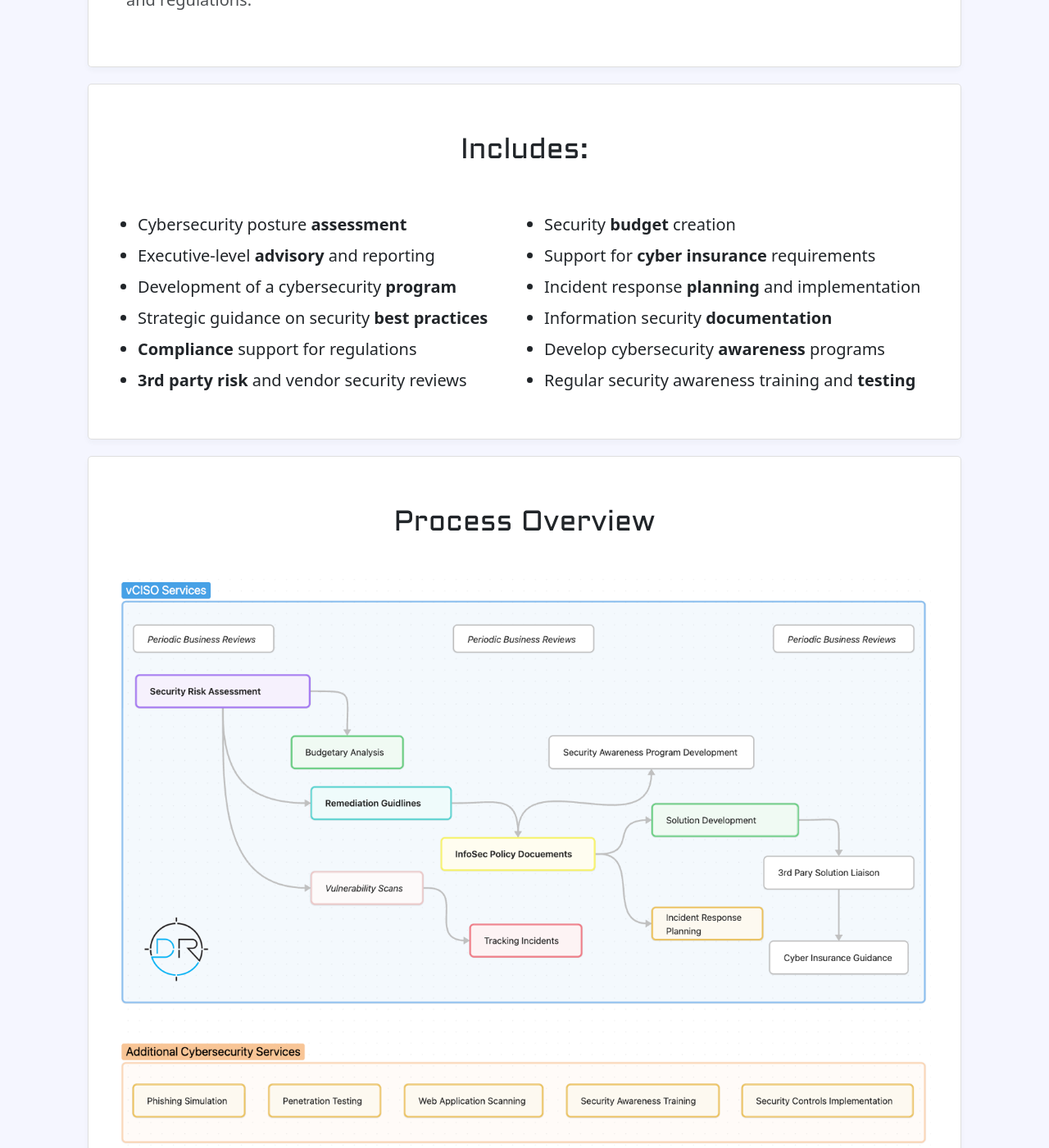
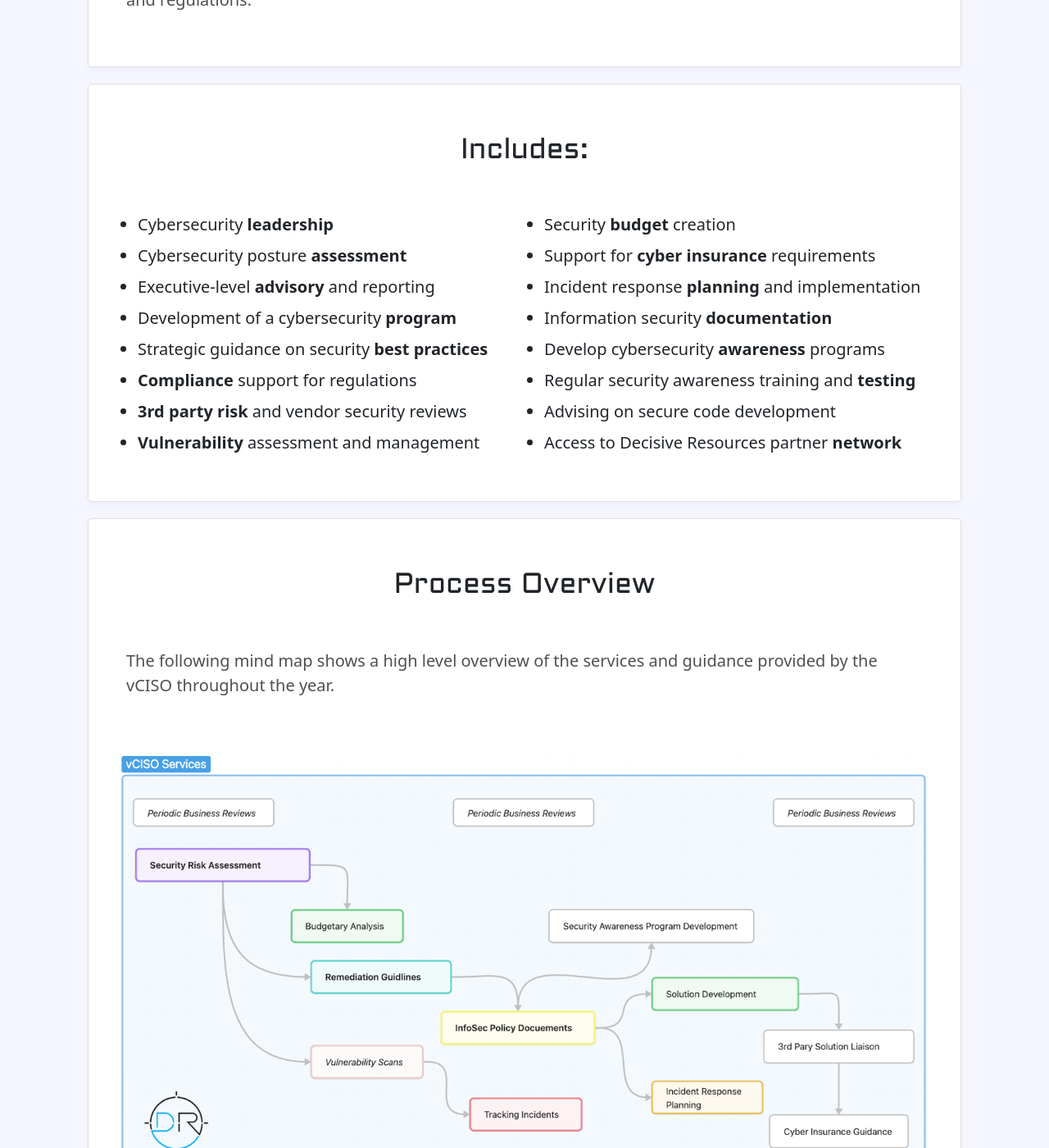
Before and after one commit to DR-00/site, a Jekyll site: the page built from vciso.html, in a window 1280 px wide and 1400 px high, scrolled down 1400 px. Shown: the whole window at 82% size. Built offline with Jekyll 4.4.1, drawn with Linux system fonts in a browser that asks for light colours.

Commit message:
vciso service edits

```diff
--- a/vciso.html
+++ b/vciso.html
@@ -42,13 +42,14 @@ title: vCISO
   <div class="card-body columns m-3">
     <div class="column col-12 col-md-6">
       <ul>
-
+        <li>Cybersecurity <b>leadership</b></li>
         <li>Cybersecurity posture <b>assessment</b></li>
         <li>Executive-level <b>advisory</b> and reporting</li>
         <li>Development of a cybersecurity <b>program</b></li>
         <li>Strategic guidance on security <b>best practices</b></li>
         <li><b>Compliance</b> support for regulations</li>
         <li><b>3rd party risk</b> and vendor security reviews</li>
+        <li><b>Vulnerability</b> assessment and management</li>
       </ul>
     </div>
     <div class="column col-12 col-md-6">
@@ -60,7 +61,8 @@ title: vCISO
         <li>Information security <b>documentation</b></li>
         <li>Develop cybersecurity <b>awareness</b> programs</li>
         <li>Regular security awareness training and <b>testing</b></li>
-
+        <li>Advising on secure code development</li>
+        <li>Access to Decisive Resources partner <b>network</b></li>
       </ul>
 
     </div>
@@ -70,14 +72,14 @@ title: vCISO
 
 <div class="card my-3">
   <h3 class="mt-5 text-center">Process Overview</h3>
+<div class="card-body m-4">
+  <p>The following mind map shows a high level overview of the services and guidance provided by the vCISO throughout the year.</p>
 
-  <div class="card-body columns m-3">
-
+</div>
+  <div class="card-body columns mx-3">
 
       <img src="/assets/img/vciso-mindmap.png" class="img-fluid" alt="vCISO" title="vCISO">
     </div>
-
-
 
 </div>
 
```
Also changed, not shown: 2 other files.
